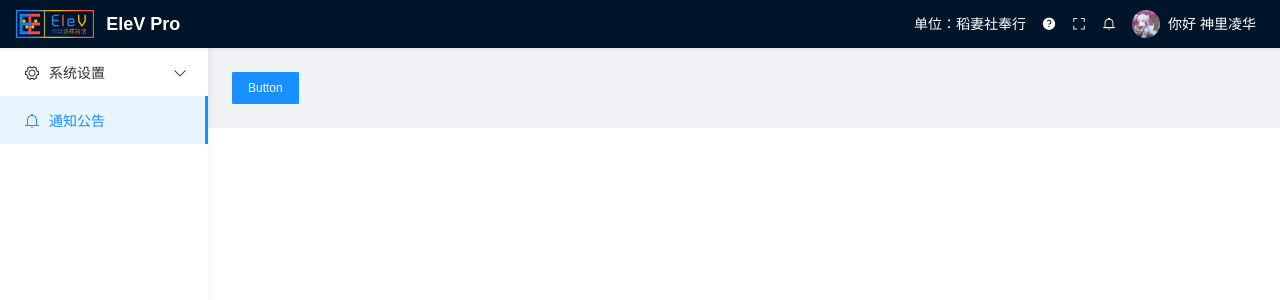
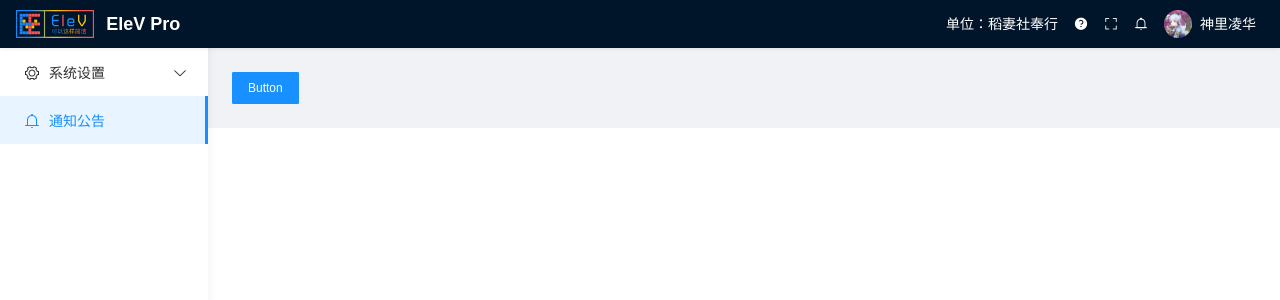
Before and after one commit to dingyumeng/elev, a Vue app: page / in a window 1280 px wide. Shown: the top 300 px of the page. Built offline with nearby package versions, Linux system fonts and the light colour scheme.

Commit message:
chore: 去掉用户名称前面的你好

```diff
--- a/src/layout/components/Space.vue
+++ b/src/layout/components/Space.vue
@@ -20,9 +20,7 @@
       <ElDropdown placement="bottom-start" szie="medium" trigger="click">
         <div class="user-box">
           <ElAvatar :src="defaultAvatar" size="small" />
-          <a href="javascript:void(0);" class="username">
-            你好 神里凌华
-          </a>
+          <a href="javascript:void(0);" class="username">神里凌华</a>
         </div>
         <ElDropdownMenu slot="dropdown" class="global-user-select-dropdown">
           <ElDropdownItem icon="el-icon-user">个人信息</ElDropdownItem>
--- a/src/typing.d.ts
+++ b/src/typing.d.ts
@@ -1,4 +1,4 @@
-declare module "*.webp" {
+declare module '*.webp' {
   const value: string;
   export default value;
 }
```
